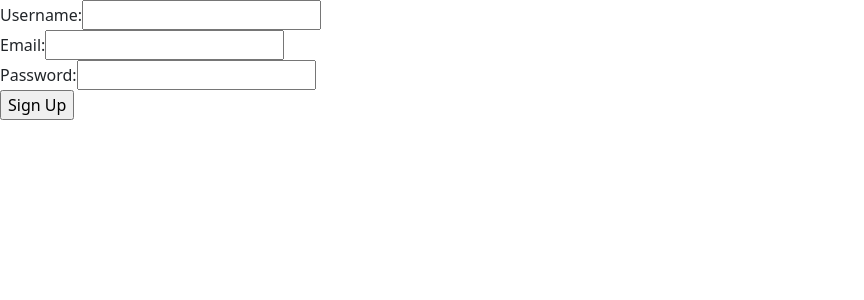
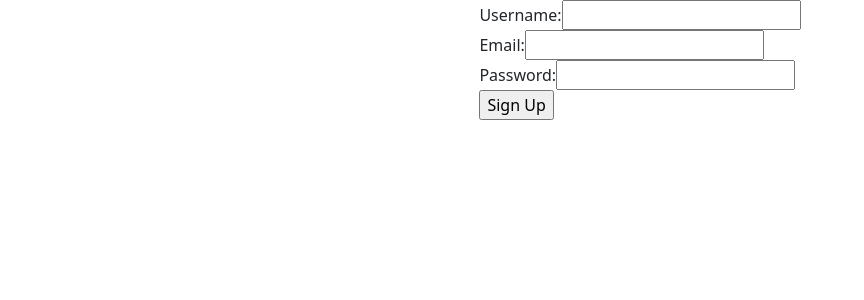
Before and after one commit to AHorejsi/Sudoku-Web, a React (Vite) app: page /signup in a window 1280 px wide. Shown: the top 300 px of the page, without its empty margins (0-864 px from the left). Built offline with nearby package versions, Linux system fonts and the light colour scheme.

Commit message:
Centered signup UI

```diff
--- a/src/scripts/SignUpPage.tsx
+++ b/src/scripts/SignUpPage.tsx
@@ -1,3 +1,4 @@
+import "../styles/SignupPage.scss";
 import React, { ReactNode, useState } from "react";
 import { signup } from "./Fetch";
 import { SignupInfo } from "./SignupInfo";
--- /dev/null
+++ b/src/styles/SignupPage.scss
@@ -0,0 +1,4 @@
+#signup {
+    display: flex;
+    justify-content: center;
+}
```
